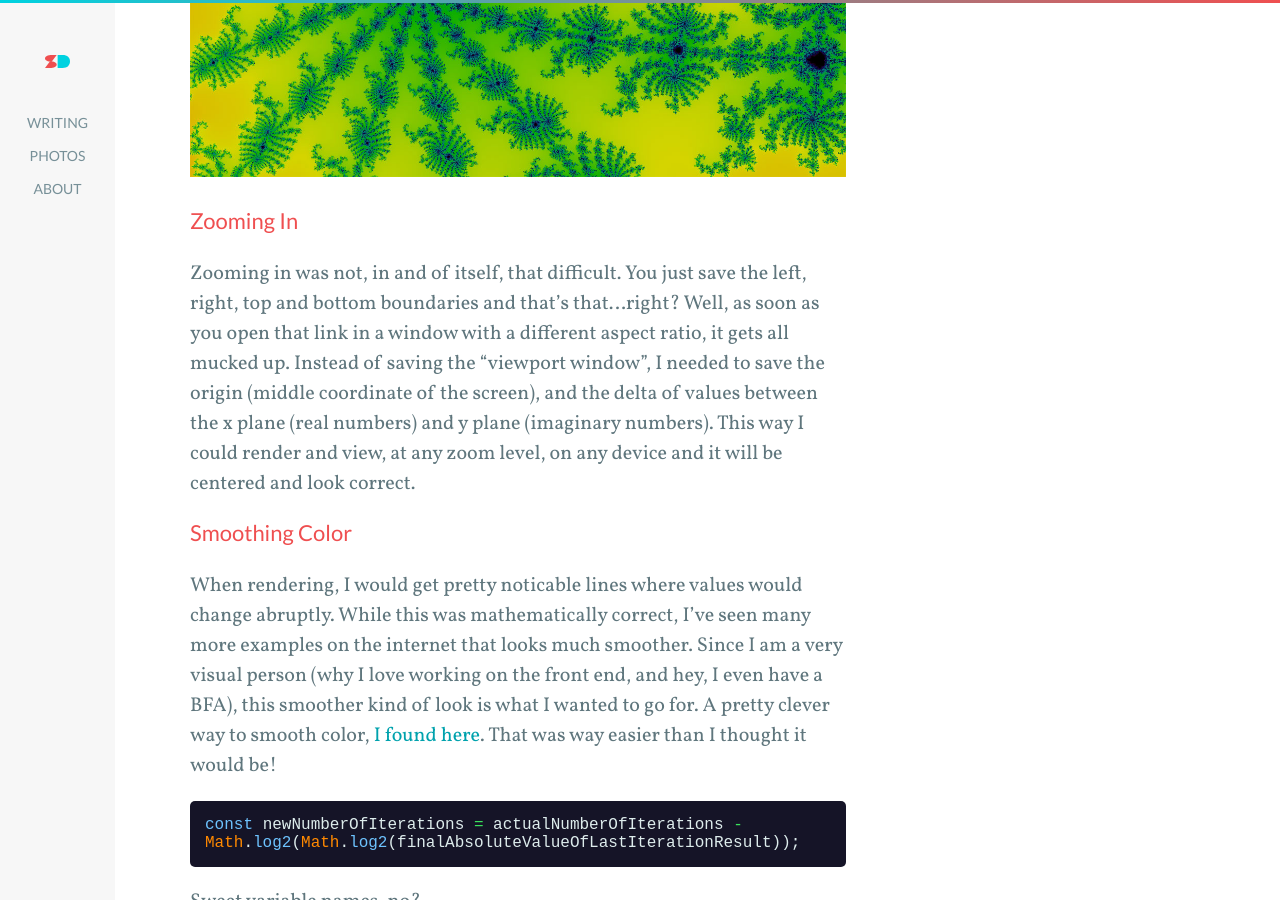
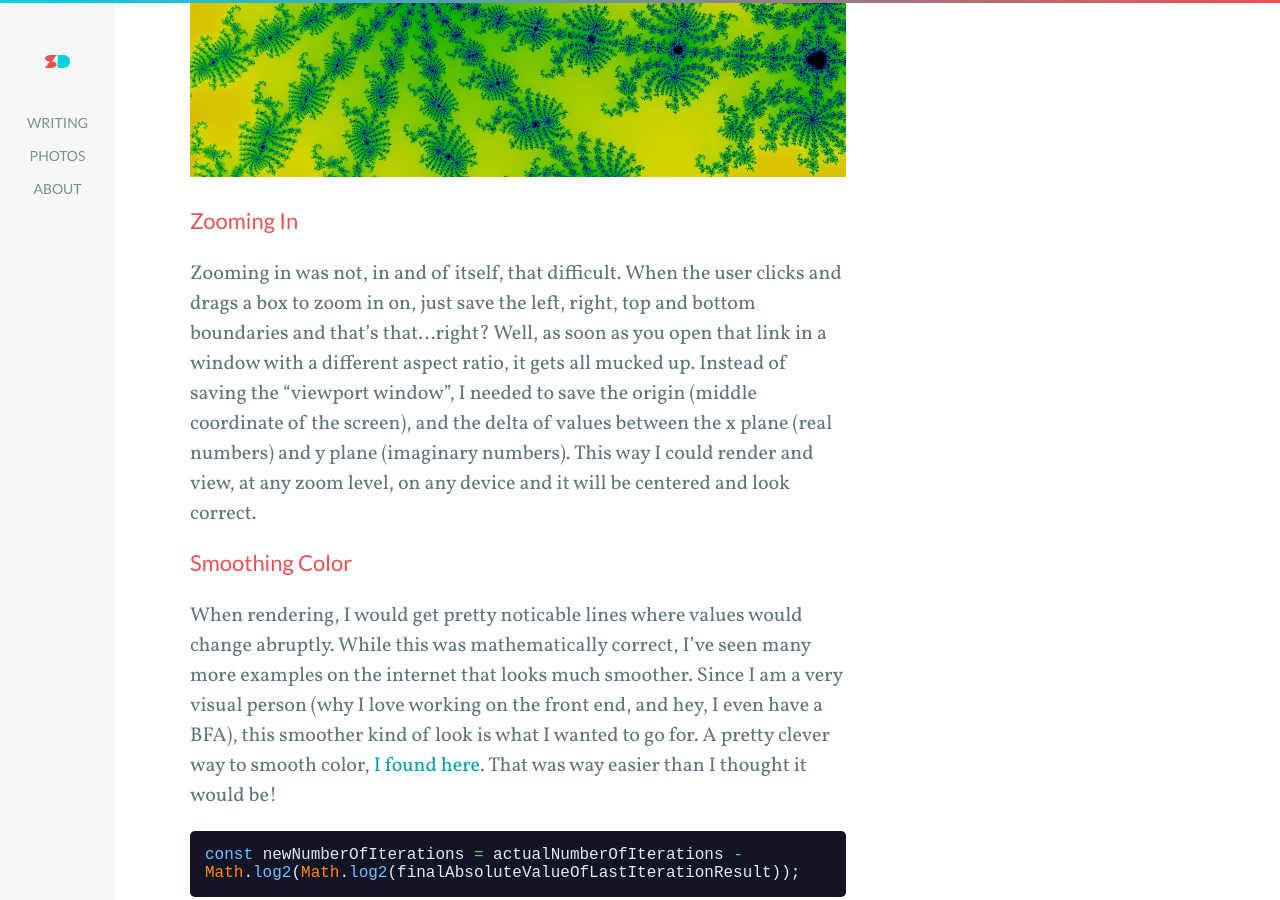
Before and after one commit to scttdavs/scttdavs.github.io, a Jekyll site: the page built from _posts/2017-05-14-a-javascript-fractal-explorer.md, in a window 1280 px wide and 900 px high, scrolled down 2144 px. Built offline with Jekyll 4.4.1, drawn with Linux system fonts in a browser that asks for light colours.

Commit message:
add zoom in instruct.

```diff
--- a/_posts/2017-05-14-a-javascript-fractal-explorer.md
+++ b/_posts/2017-05-14-a-javascript-fractal-explorer.md
@@ -36,7 +36,7 @@ With the absense of i also comes an alternative way of dealing with complex numb
 
 ## Zooming In
 
-Zooming in was not, in and of itself, that difficult. You just save the left, right, top and bottom boundaries and that's that...right? Well, as soon as you open that link in a window with a different aspect ratio, it gets all mucked up. Instead of saving the "viewport window", I needed to save the origin (middle coordinate of the screen), and the delta of values between the x plane (real numbers) and y plane (imaginary numbers). This way I could render and view, at any zoom level, on any device and it will be centered and look correct.
+Zooming in was not, in and of itself, that difficult. When the user clicks and drags a box to zoom in on, just save the left, right, top and bottom boundaries and that's that...right? Well, as soon as you open that link in a window with a different aspect ratio, it gets all mucked up. Instead of saving the "viewport window", I needed to save the origin (middle coordinate of the screen), and the delta of values between the x plane (real numbers) and y plane (imaginary numbers). This way I could render and view, at any zoom level, on any device and it will be centered and look correct.
 
 ## Smoothing Color
 
```
